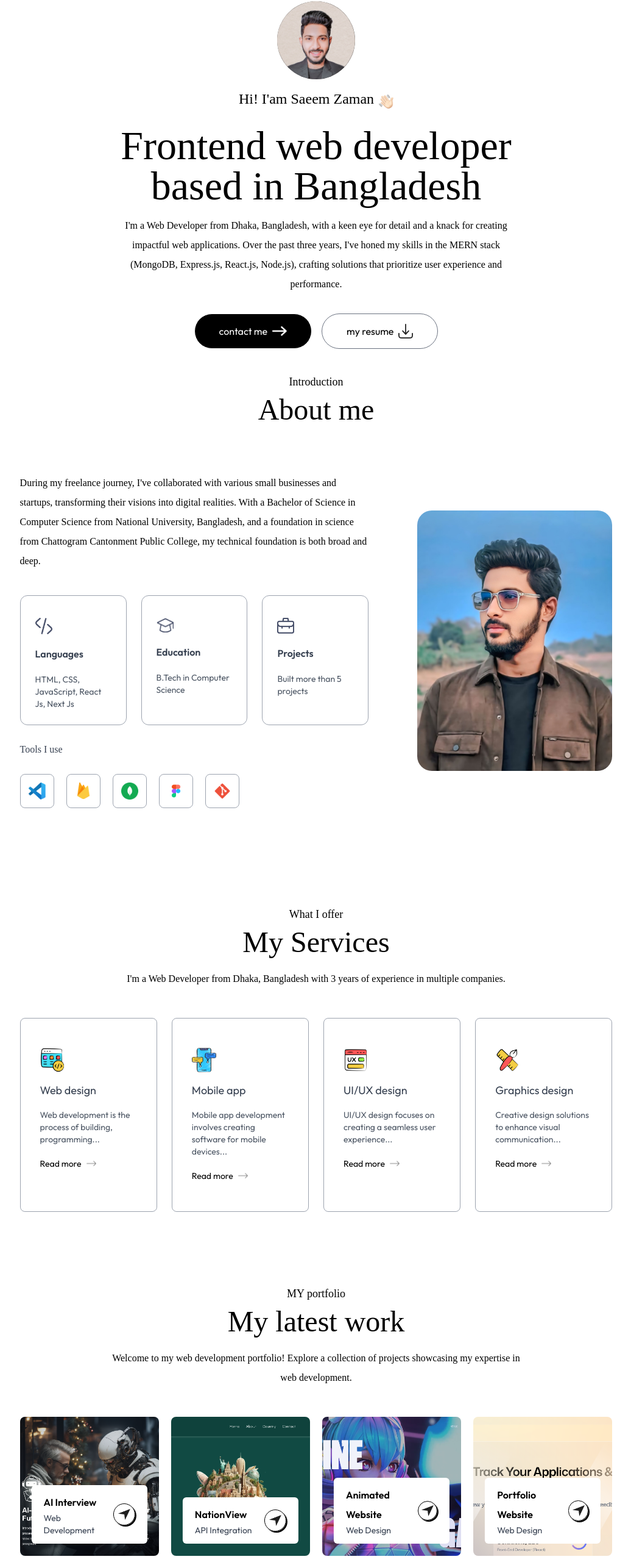
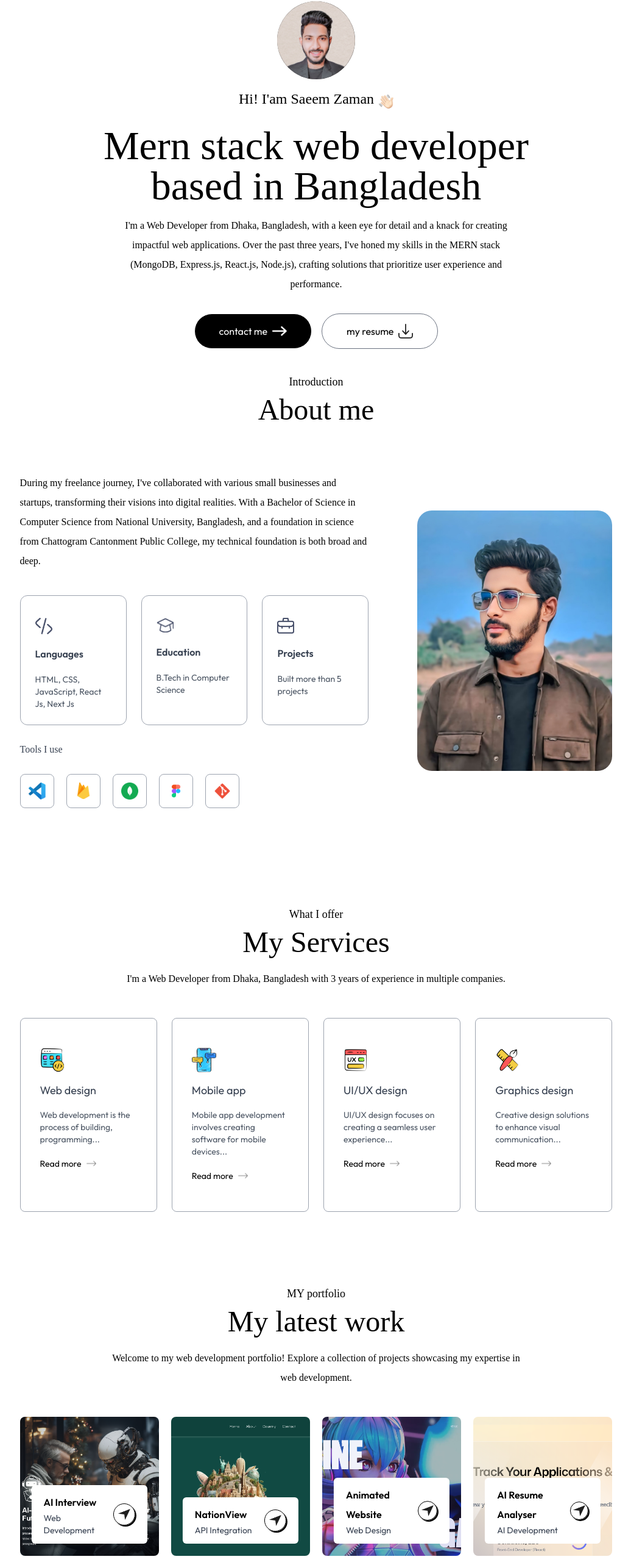
Before and after one commit to saeem116/saeem-portfolio, a Next.js app: page / in a window 1280 px wide. Shown: the part 228-2794 px from the top of the page at 61% size, without its empty margins (121-1157 px from the left). Built offline with nearby package versions, Linux system fonts and the light colour scheme; a web font is replaced by a local one.

Commit message:
work and meny things updated

```diff
--- a/app/components/Header.jsx
+++ b/app/components/Header.jsx
@@ -28,7 +28,7 @@ function Header() {
         transition={{ duration: 0.6, delay: 0.5 }}
         className="text-3xl sm:text-6xl lg:text-[66px] font-Ovo"
       >
-        Frontend web developer based in Bangladesh
+        Mern stack web developer based in Bangladesh
       </motion.h1>
 
       <motion.p
--- a/assets/assets.js
+++ b/assets/assets.js
@@ -96,10 +96,10 @@ export const workData = [
         link: 'https://react-animation1-project.vercel.app/'
     },
     {
-        title: 'Portfolio Website',
-        description: 'Web Design',
+        title: 'AI Resume Analyser',
+        description: 'AI Development',
         bgImage: '/work-4.png',
-        link: ''
+        link: 'https://hs-hiresense.vercel.app/'
     },
 ]
 
```
